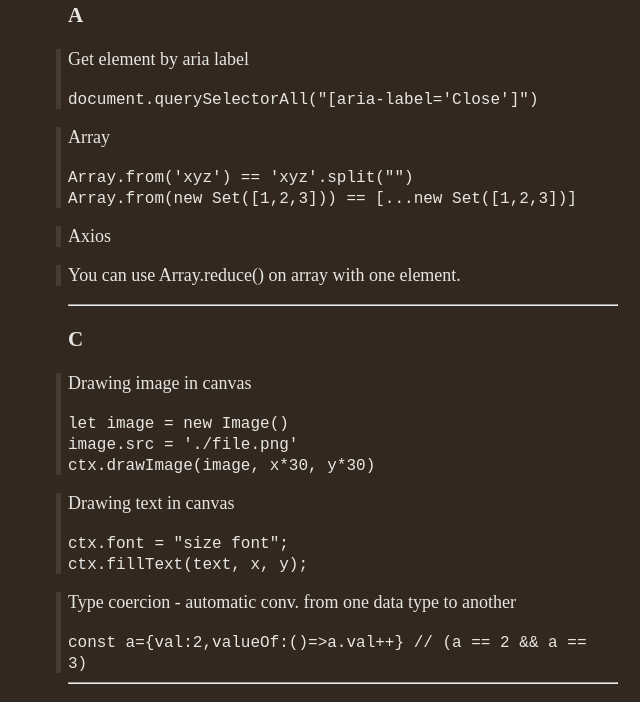
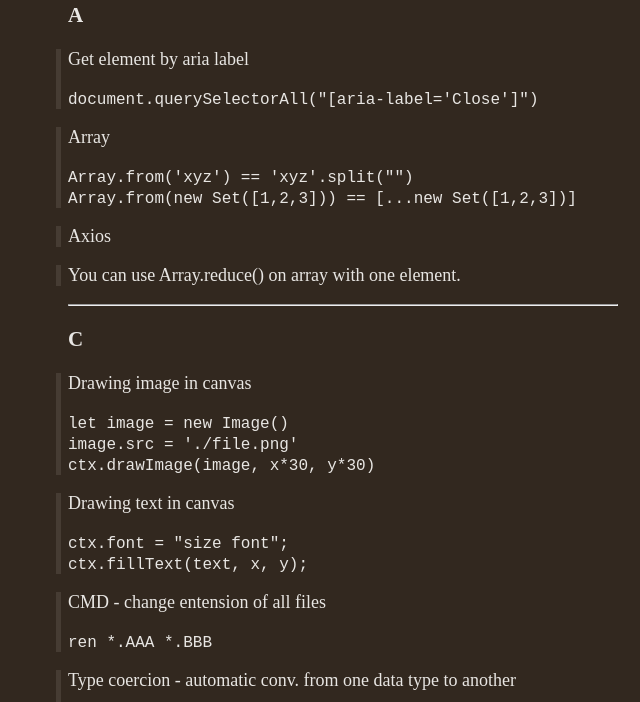
Before and after one commit to Pdzoc/Notes, a plain HTML site: page index.html in a window 1280 px wide. Shown: the part 87-789 px from the top of the page, without its empty margins (297-937 px from the left). Drawn offline with Linux system fonts and the light colour scheme.

Commit message:
add cmd ren

```diff
--- a/index.html
+++ b/index.html
@@ -57,6 +57,10 @@
             <p>Drawing text in canvas</p>
             <code>ctx.font = "size font";</code><br>
             <code>ctx.fillText(text, x, y); </code><br>
+        </div>
+        <div>
+            <p>CMD - change entension of all files</p>
+            <code>ren *.AAA *.BBB</code>
         </div>
         <div>
             <p>Type coercion - automatic conv. from one data type to another</p>
```
